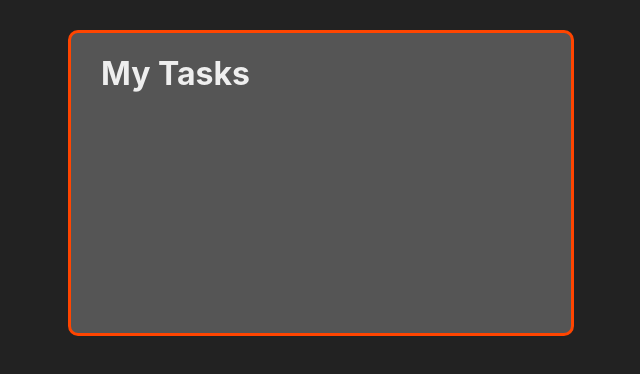
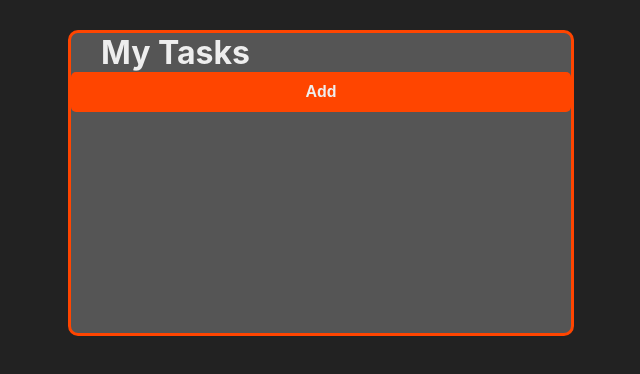
Before and after one commit to joaolucas2012/task-marker-in-react, a React (Create React App) app: page / in a window 1280 px wide. Shown: the top 374 px of the page, without its empty margins (319-959 px from the left). Built offline with nearby package versions, Linux system fonts and the light colour scheme; the HTML template or start-up script is replaced by a standard one.

Commit message:
feat: add button component

```diff
--- a/src/App.jsx
+++ b/src/App.jsx
@@ -1,11 +1,12 @@
 import React from "react";
 
 import './App.css';
+import Button from './components/Button';
 import Header from './components/Header';
 
 const App = () =>
   <div className="container">
-    <Header />
+      <Header />
+      <Button>Add</Button>
   </div>;
-
 export default App;
--- /dev/null
+++ b/src/components/Button.css
@@ -0,0 +1,12 @@
+.add-task-btn{
+  background-color: orangered;
+  height: 40px;
+  padding: 0 10px;
+  border-radius: 5px;
+  width: 100%;
+  font-size: 16px;
+  color: #eee;
+  font-weight: bold;
+  cursor: pointer;
+  border:none;
+}
--- /dev/null
+++ b/src/components/Button.jsx
@@ -0,0 +1,10 @@
+import './Button.css';
+
+const Button = ({ children, onClick }) =>
+  (
+    <div>
+      <button type="submit" className="add-task-btn" onClick={onClick}>{children}</button>
+    </div>
+  );
+
+export default Button;
--- a/src/components/Header.jsx
+++ b/src/components/Header.jsx
@@ -2,7 +2,7 @@ import React from 'react';
 
 const Header = () =>
   <div>
-    <h1 style={{ color: "#eee", marginLeft: "30px" }}>My Tasks</h1>
+    <h1 style={{ color: "#eee", marginLeft: "30px", display: "inline" }}>My Tasks</h1>
   </div>;
 
 export default Header;
```
